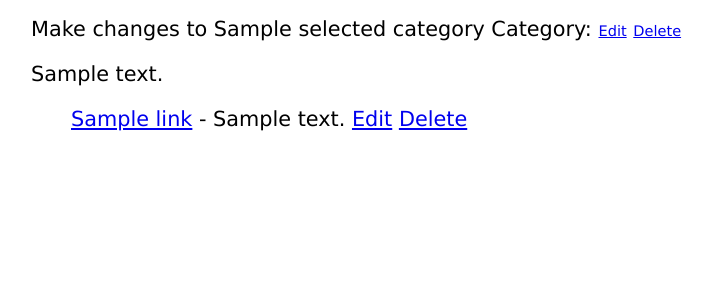
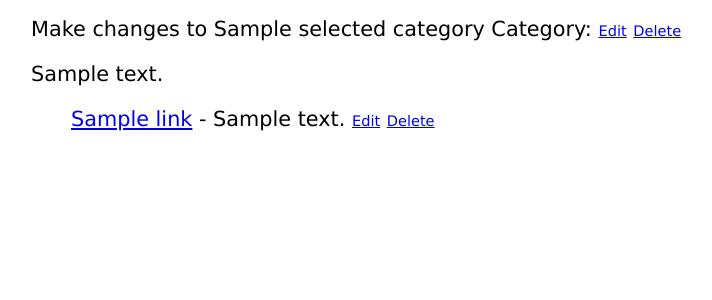
Before and after one commit to kellim/link-collector, a Flask app: template templates/links.html in a window 1280 px wide. Shown: the part 304-604 px from the top of the page, without its empty margins (129-841 px from the left). Run offline with Flask 2, Linux system fonts and the light colour scheme; the template is opened without the code that fills it: most values are stand-ins (such as "Sample title", 1, 10 or a date in 2020).

Commit message:
Fix class names on link page

```diff
--- a/templates/links.html
+++ b/templates/links.html
@@ -40,8 +40,8 @@
         {% for link in links %}
           <li class="link">
             <a href="{{ link.url }}">{{ link.name }}</a> - {{ link.description }}
-            <a class="edit_link" href="{{ url_for('edit_link', collection=collection, category=selected_category.path, link_id=link.link_id) }}">Edit</a>
-            <a class="delete_link" href="{{ url_for('delete_link', collection=collection, category=selected_category.path, link_id=link.link_id) }}">Delete</a>
+            <a class="edit-link" href="{{ url_for('edit_link', collection=collection, category=selected_category.path, link_id=link.link_id) }}">Edit</a>
+            <a class="delete-link" href="{{ url_for('delete_link', collection=collection, category=selected_category.path, link_id=link.link_id) }}">Delete</a>
           </li>
         {% endfor %}
       </ul>
```
